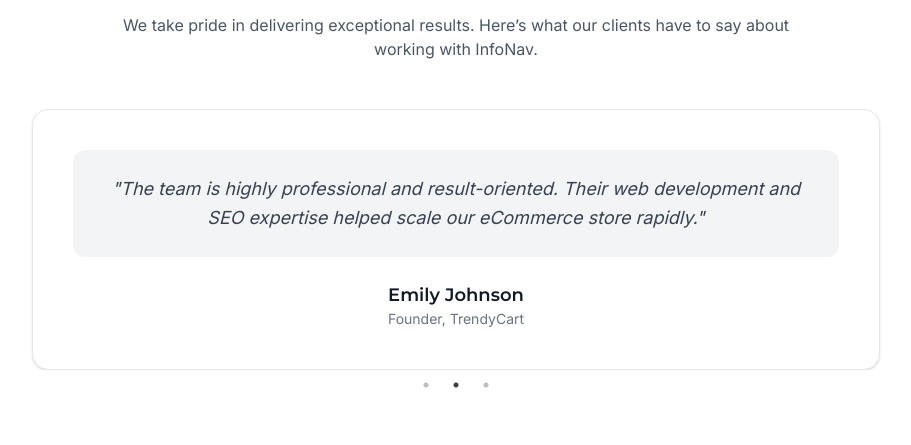
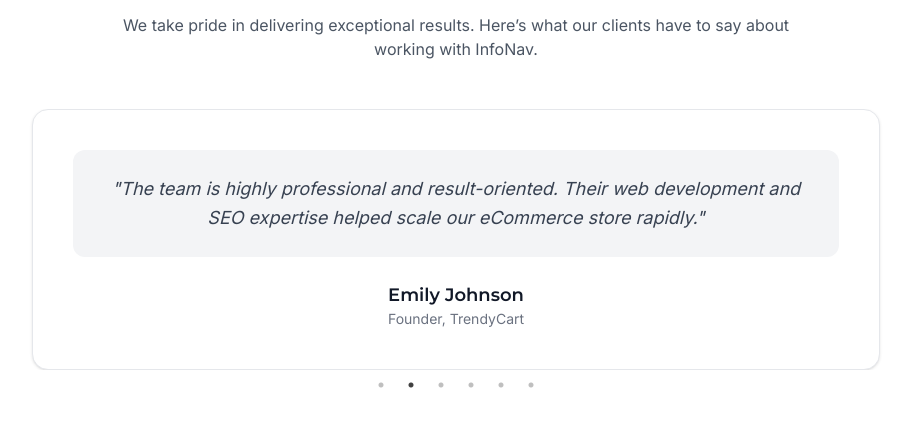
Before and after one commit to SallalZahid56/InfoNavigators, a Next.js app: page / in a window 1280 px wide. Shown: the part 4419-4864 px from the top of the page, without its empty margins (184-1095 px from the left). Built offline with nearby package versions, Linux system fonts and the light colour scheme.

Commit message:
Initial commit

```diff
--- a/src/components/Testimonials.jsx
+++ b/src/components/Testimonials.jsx
@@ -22,6 +22,24 @@ const testimonials = [
       "We rely on InfoNav for data extraction and Python scraping — their automation saves us hours every week. Outstanding support!",
     name: "Michael Lee",
     position: "Operations Manager, DataFlow Inc.",
+  },
+  {
+    feedback:
+      "InfoNav redesigned our website with a modern look and optimized performance. Our customers love the new experience, and conversions increased significantly!",
+    name: "Sophia Martinez",
+    position: "Marketing Director, BrightVision Media",
+  },
+  {
+    feedback:
+      "Their digital marketing campaigns are data-driven and effective. We saw a 200% growth in engagement within just a few months. Truly impressive!",
+    name: "David Chen",
+    position: "Co-Founder, GreenLeaf Organics",
+  },
+  {
+    feedback:
+      "The automation solutions from InfoNav streamlined our workflows and reduced manual tasks. Their team goes above and beyond to deliver value.",
+    name: "Olivia Brown",
+    position: "Product Manager, NextGen Apps",
   },
 ];
 
```
Also changed, not shown: 1 other file (tests, documents, lock files or other folders).
